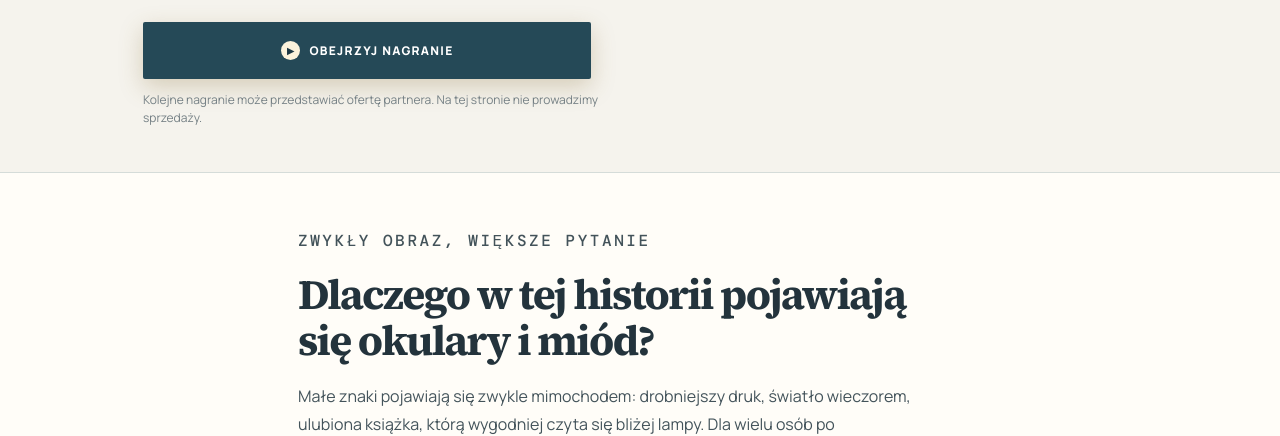
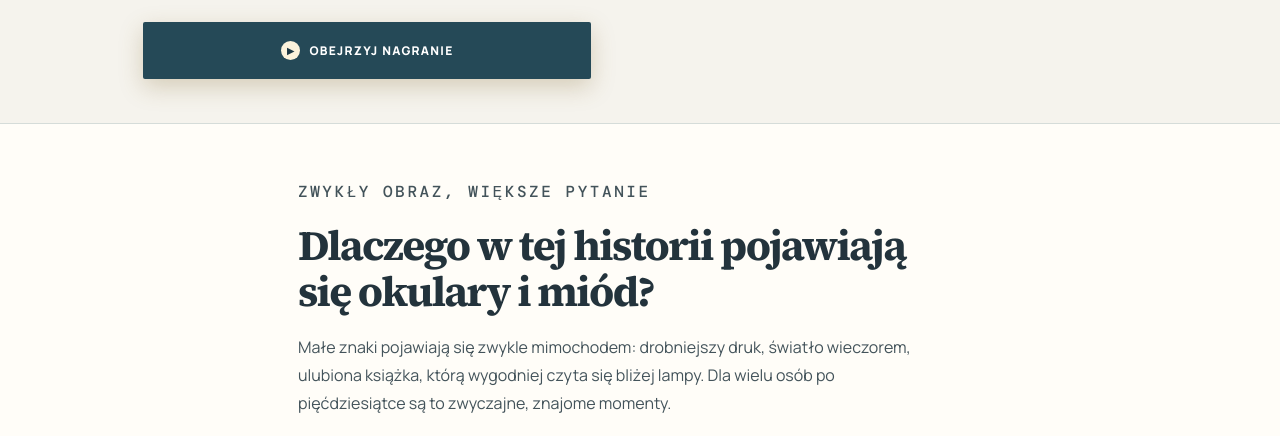
Before and after one commit to danilomaxfeitosa99-debug/viradafoguete4.shop, a plain HTML site: page prepol/index.html in a window 1280 px wide. Shown: the part 664-1100 px from the top of the page. Drawn offline with nearby package versions, Linux system fonts and the light colour scheme.

Commit message:
Update index.html

```diff
--- a/prepol/index.html
+++ b/prepol/index.html
@@ -24,7 +24,7 @@
           <h1>Miód, okulary i poranne światło. <em>Dlaczego ten obraz wraca w rozmowach po pięćdziesiątce?</em></h1>
           <p class="deck">Czasem odruchowo odsuwamy etykietę trochę dalej. Czasem wybieramy jaśniejsze miejsce do lektury. W pewnej porannej notatce pojawia się słoik miodu — i pytanie, które sprawia, że wiele osób zatrzymuje się na chwilę.</p>
           <a class="cta" href="https://lp.viradafoguete4.shop/preclick"><span class="play" aria-hidden="true">▶</span> Obejrzyj nagranie</a>
-          <p class="partner">Kolejne nagranie może przedstawiać ofertę partnera. Na tej stronie nie prowadzimy sprzedaży.</p>
+
         </div>
         <div>
           <a class="hero-media" href="https://lp.viradafoguete4.shop/preclick" aria-label="Obejrzyj nagranie o porannym świetle"><img src="images/honey-glasses.jpg" width="1200" height="800" alt="Słoik miodu, okulary do czytania i otwarty notes na parapecie" fetchpriority="high"></a>
```
